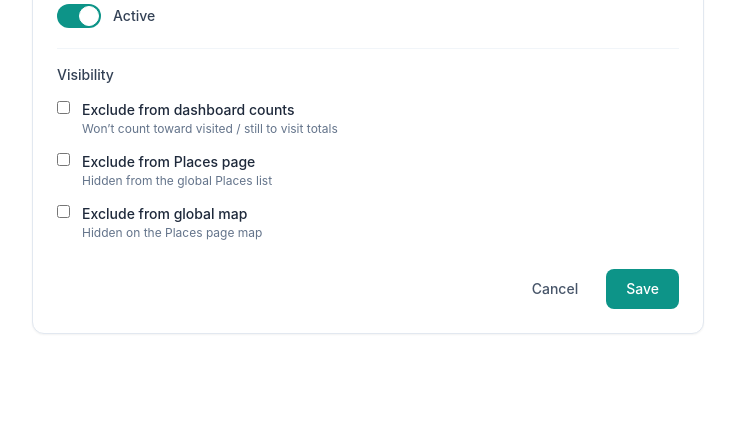
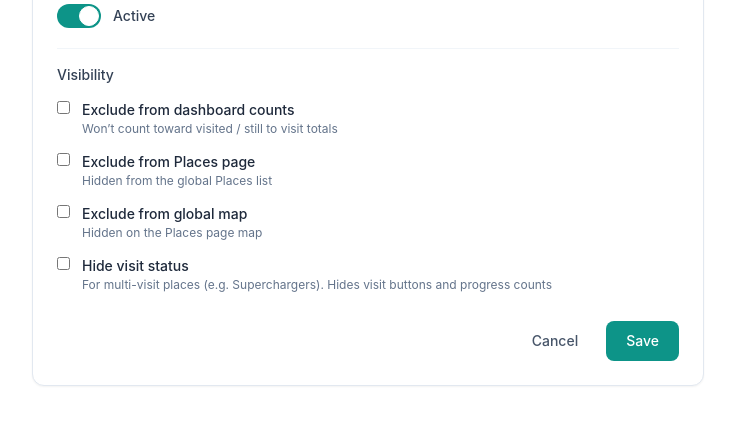
Before and after one commit to richx83-ux/ha-travel-assistant, a Python web app: template travel_assistant/app/templates/theme_form.html in a window 1280 px wide. Shown: the part 851-1285 px from the top of the page, without its empty margins (400-1135 px from the left). Before the commit the page ends 1185 px from the top, so only its background shows below. Run offline with Jinja, Linux system fonts and the light colour scheme; the template is opened without the code that fills it, so the values that code supplies are empty; some libraries are stand-ins or nearby versions.

Commit message:
Add hide visit status option to theme form

```diff
--- a/travel_assistant/app/templates/theme_form.html
+++ b/travel_assistant/app/templates/theme_form.html
@@ -84,7 +84,7 @@
       <div class="flex items-center gap-3">
         <div id="icon-preview" class="w-10 h-10 rounded bg-slate-100 flex items-center justify-center overflow-hidden">
           {% if theme and theme.icon_url %}
-          <img src="{{ base if theme.icon_url.startswith('/') else '' }}{{ theme.icon_url }}" alt="" class="w-8 h-8 object-contain">
+          <img src="{% if theme.icon_url.startswith('/') %}{{ base }}{% endif %}{{ theme.icon_url }}" alt="" class="w-8 h-8 object-contain">
           {% else %}
           <span class="text-xs text-slate-400">—</span>
           {% endif %}
@@ -154,6 +154,14 @@
         <span>
           <span class="text-sm font-medium text-slate-800">Exclude from global map</span>
           <span class="block text-xs text-slate-500">Hidden on the Places page map</span>
+        </span>
+      </label>
+      <label class="flex items-start gap-3 cursor-pointer">
+        <input type="checkbox" name="hide_visit_status" value="on" class="mt-1 rounded border-slate-300"
+               {% if theme and theme.hide_visit_status %}checked{% endif %}>
+        <span>
+          <span class="text-sm font-medium text-slate-800">Hide visit status</span>
+          <span class="block text-xs text-slate-500">For multi-visit places (e.g. Superchargers). Hides visit buttons and progress counts</span>
         </span>
       </label>
     </div>
@@ -235,12 +243,9 @@
       btn.classList.toggle('border-slate-200', btn.dataset.url !== url);
     });
   }
-  // Highlight current selection
   (function () {
-    const icon = document.getElementById('icon_url').value;
-    const def = document.getElementById('default_image_url').value;
-    selectIcon(icon);
-    selectDefaultImage(def);
+    selectIcon(document.getElementById('icon_url').value);
+    selectDefaultImage(document.getElementById('default_image_url').value);
   })();
 </script>
 {% endblock %}
```
